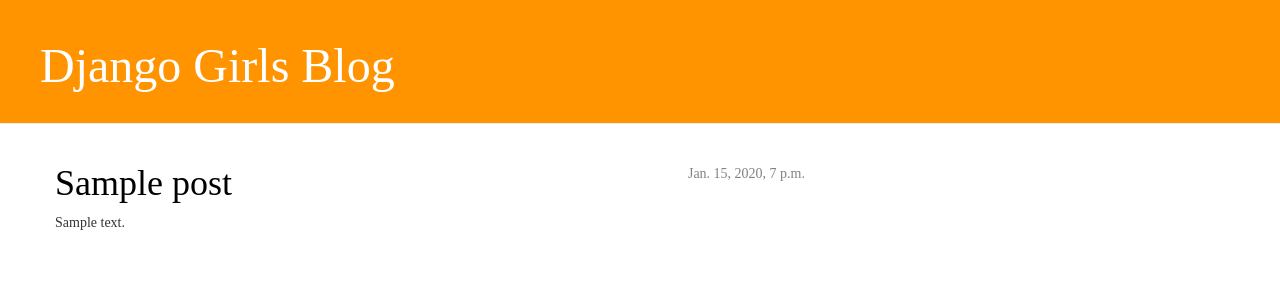
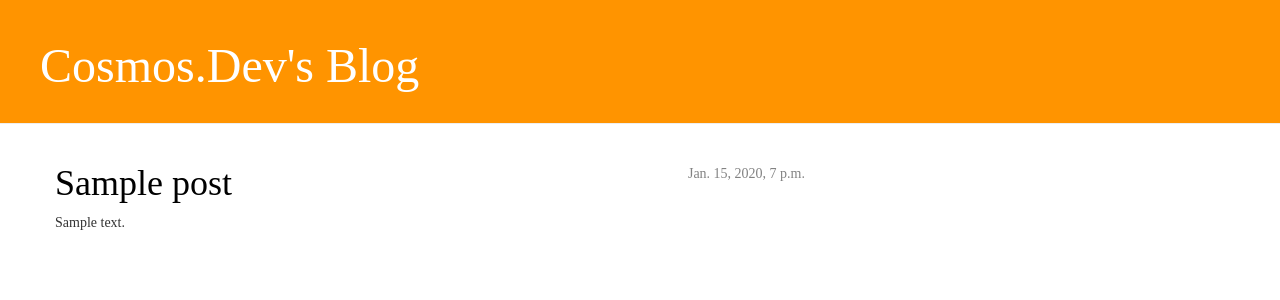
Before and after one commit to cosmosinu/djangoRepeat, a Django app: template blog/templates/blog/post_list.html in a window 1280 px wide. Shown: the top 300 px of the page. Run offline with Django 3.2, Linux system fonts and the light colour scheme; the template is opened without the code that fills it: values that come from a table or form of the project are taken from there, others are empty; tables that the repository leaves empty hold one stand-in row (values such as "Sample post"); some libraries are stand-ins or nearby versions.

Commit message:
Change Title

```diff
--- a/blog/templates/blog/post_list.html
+++ b/blog/templates/blog/post_list.html
@@ -8,7 +8,7 @@
     </head>
     <body>
         <div class="page-header">
-            <h1><a href="/">Django Girls Blog</a></h1>
+            <h1><a href="/">Cosmos.Dev's Blog</a></h1>
         </div>
 
         <div class="content container">
```
